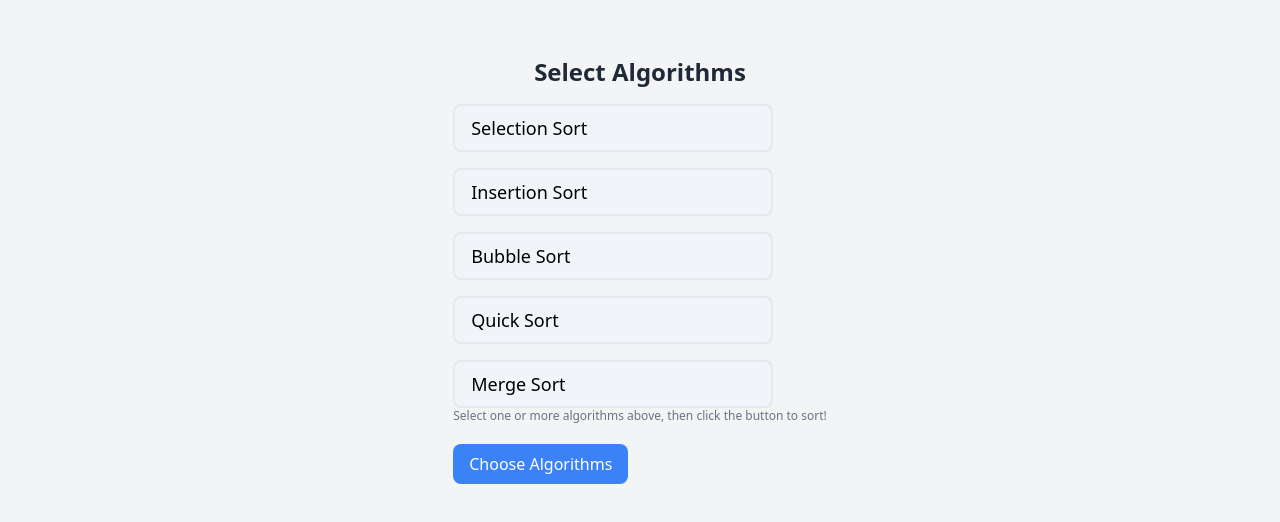
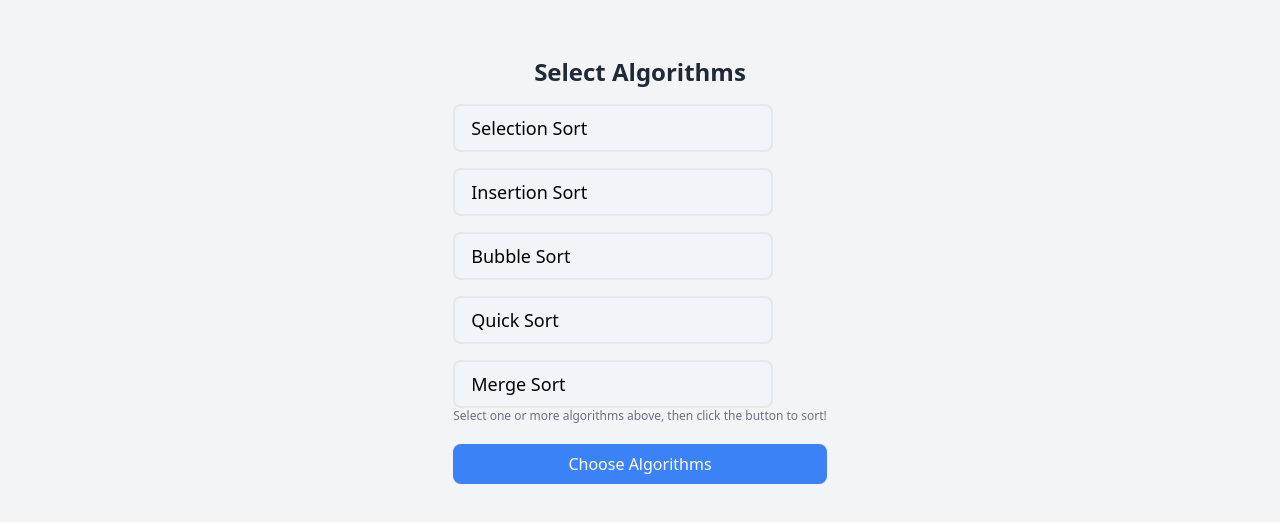
Before and after one commit to ibrahimAlselawi/algorithemVvisualization, a website: page index.html in a window 1280 px wide. Shown: the part 80-602 px from the top of the page. Drawn offline with nearby package versions, Linux system fonts and the light colour scheme.

Commit message:
button width full

```diff
--- a/index.html
+++ b/index.html
@@ -64,7 +64,7 @@
 
         <p class="text-xs text-gray-500 text-center mb-5">Select one or more algorithms above, then click the button to sort!</p>
 
-        <button onclick="chooseAlgoritem()" class="bg-blue-500 text-white py-2 px-4 rounded-lg hover:bg-blue-600 transition duration-300">Choose Algorithms</button>
+        <button onclick="chooseAlgoritem()" class="bg-blue-500 text-white py-2 px-4 rounded-lg hover:bg-blue-600 transition duration-300 w-full">Choose Algorithms</button>
     </div>
 
     <div class="hidden mt-5" id="mainDiv">
```
